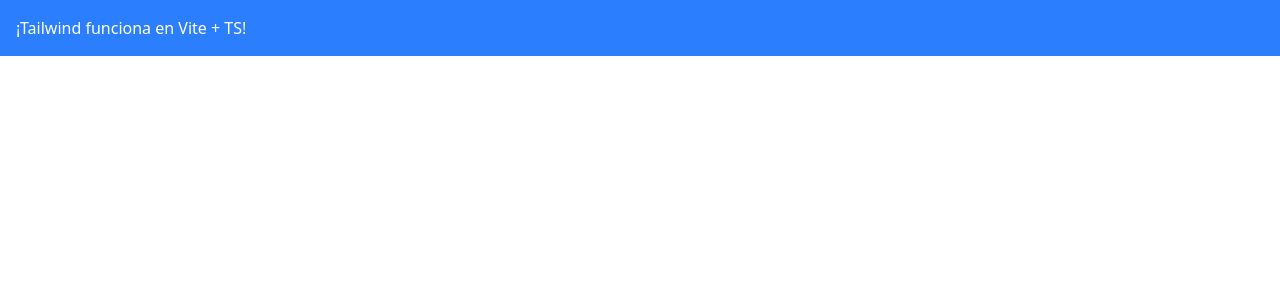
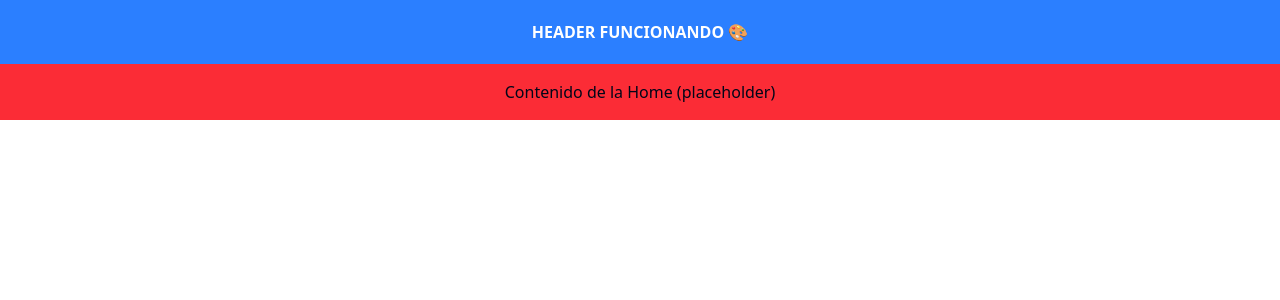
Before and after one commit to eduezponda/substack, a React app in the folder frontend/: page / in a window 1280 px wide. Shown: the top 300 px of the page. Built offline with nearby package versions, Linux system fonts and the light colour scheme; the HTML template or start-up script is replaced by a standard one.

Commit message:
Add basic home with header

```diff
--- a/frontend/src/App.tsx
+++ b/frontend/src/App.tsx
@@ -1,7 +1,11 @@
-export default function App() {
+import Home from '@/pages/Home';
+
+function App() {
   return (
-    <div className="bg-blue-500 text-white p-4">
-      ¡Tailwind funciona en Vite + TS!
+    <div className="min-h-screen">
+      <Home />
     </div>
   );
 }
+
+export default App;
--- /dev/null
+++ b/frontend/src/components/layout/Header.tsx
@@ -0,0 +1,7 @@
+export default function Header() {
+  return (
+    <header className="w-full h-16 bg-blue-500 text-white flex items-center justify-center">
+      <p className="font-bold">HEADER FUNCIONANDO 🎨</p>
+    </header>
+  );
+}
--- /dev/null
+++ b/frontend/src/pages/Home.tsx
@@ -0,0 +1,14 @@
+import Header from "@/components/layout/Header";
+
+export default function Home() {
+  return (
+    <div className="flex flex-col min-h-screen">
+      <Header />
+      <main className="flex p-4 bg-red-500 justify-center">
+        <p className="text-center text-white-700">
+          Contenido de la Home (placeholder)
+        </p>
+      </main>
+    </div>
+  );
+}
```
